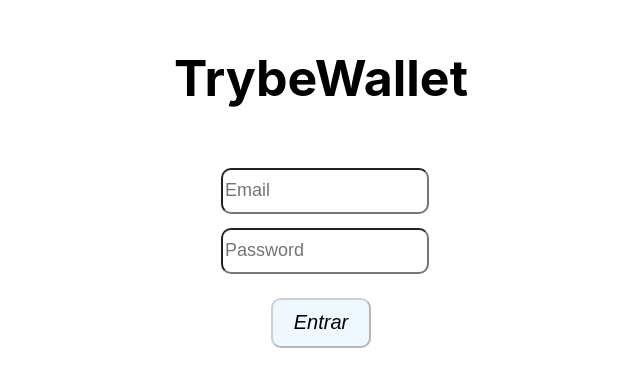
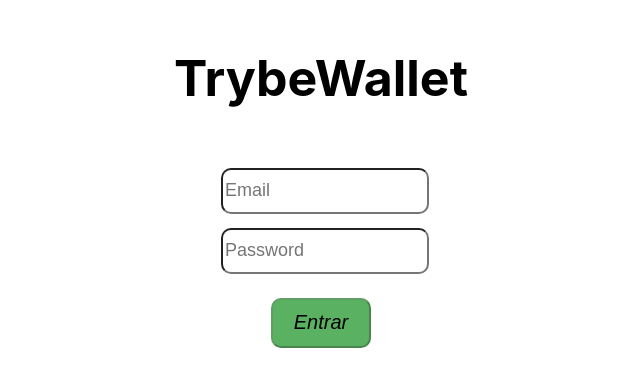
Before and after one commit to leaob7/Trybe-Wallet, a React (Create React App) app: page / in a window 1280 px wide. Shown: the part 254-640 px from the top of the page, without its empty margins (334-974 px from the left). Built offline with nearby package versions, Linux system fonts and the light colour scheme.

Commit message:
Requisito 9 logixal tests

```diff
--- a/src/pages/Wallet.js
+++ b/src/pages/Wallet.js
@@ -121,7 +121,9 @@ class Wallet extends React.Component {
               <td>{expense.tag}</td>
               <td>{Number(expense.exchangeRates[expense.currency].ask).toFixed(2)}</td>
               <td>{ (expense.value * expense.exchangeRates[expense.currency].ask).toFixed(2) }</td>
-              <td>{toAfterSubstring(expense.exchangeRates[expense.currency].name)}</td>
+              {/* <td>{toAfterSubstring(expense.exchangeRates[expense.currency].name)}</td> */}
+              <td>Real</td>
+              {/* Real Brasileiro => Real */}
               <td>
                 <button
                   value={ index }
--- a/src/styles/login.css
+++ b/src/styles/login.css
@@ -37,9 +37,10 @@
 
 
 .form-style button {
+  background-color: rgb(90, 177, 97);
   margin-left: 60px;
   text-align: center;
   font-size: 20px;
   color: black;
-  background-color: aliceblue;
+  /* background-color: aliceblue; */
 }
--- a/src/styles/wallet.css
+++ b/src/styles/wallet.css
@@ -23,7 +23,7 @@ header h1 {
   flex-direction: row;
   justify-content: space-evenly;
   flex-wrap: wrap;
-  border: 1px solid black;
+  /* border: 1px solid black; */
   /* border-radius: 5px; */
   padding: 2px;
 }
```
